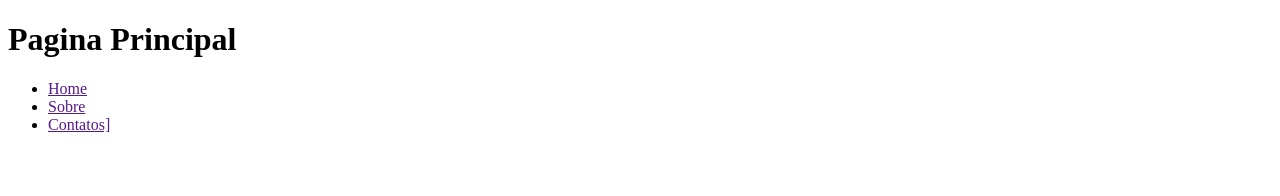
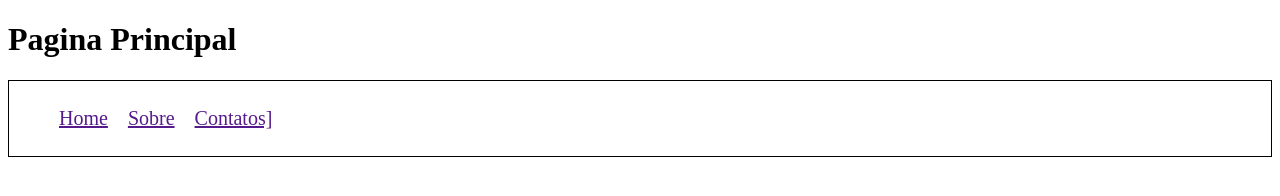
Before and after one commit to oliveirafernandamf-commits/tela-login, a plain HTML site: page principal.html in a window 1280 px wide. Drawn offline with Linux system fonts and the light colour scheme.

Commit message:
estilizando o principal.css

```diff
--- /dev/null
+++ b/principal.css
@@ -0,0 +1,13 @@
+header{
+    border: 1px solid black;
+    display: flex;
+
+}
+ul{
+    display: flex;
+}
+li{
+    list-style: none;
+    margin: 10px;
+    font-size: 20px;
+}
--- a/principal.html
+++ b/principal.html
@@ -3,6 +3,7 @@
 <head>
     <meta charset="UTF-8">
     <meta name="viewport" content="width=, initial-scale=1.0">
+    <link rel="stylesheet" href="./principal.css">
     <title>Document</title>
 </head>
 <body>
```
